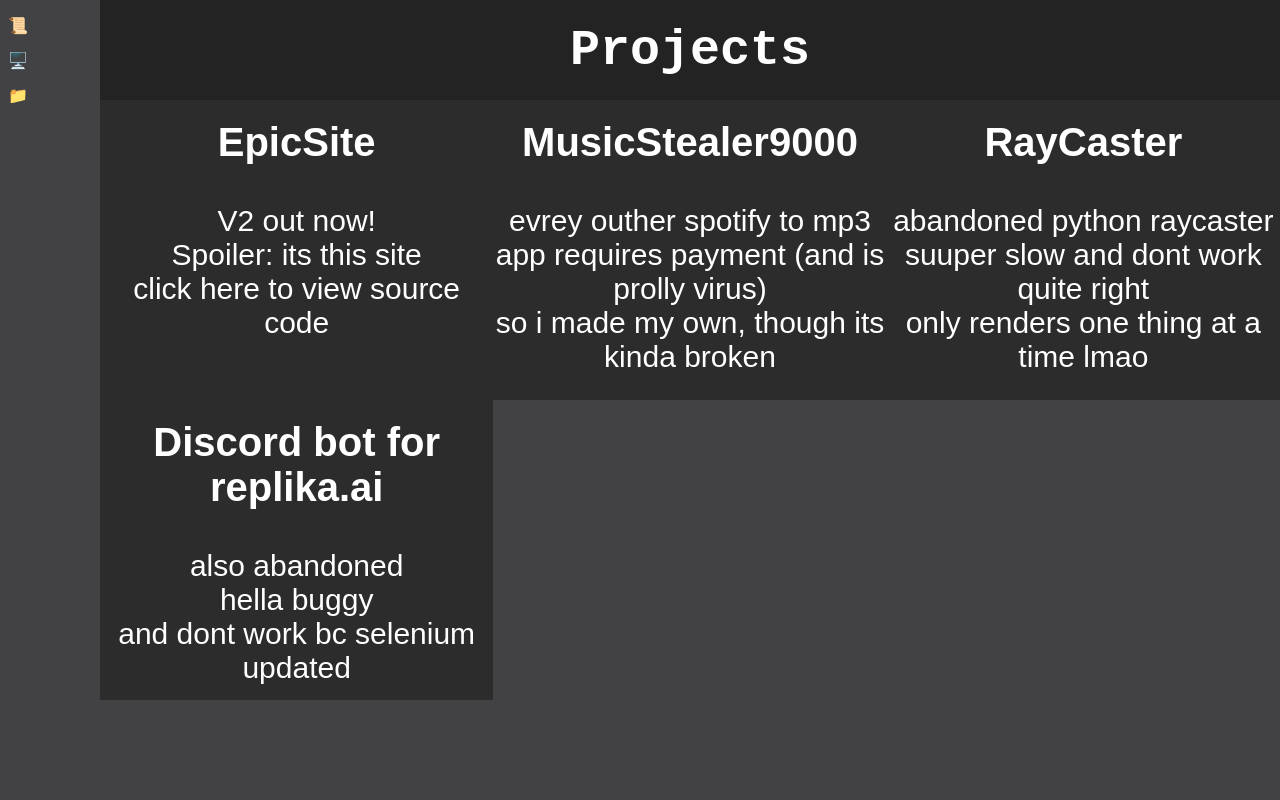
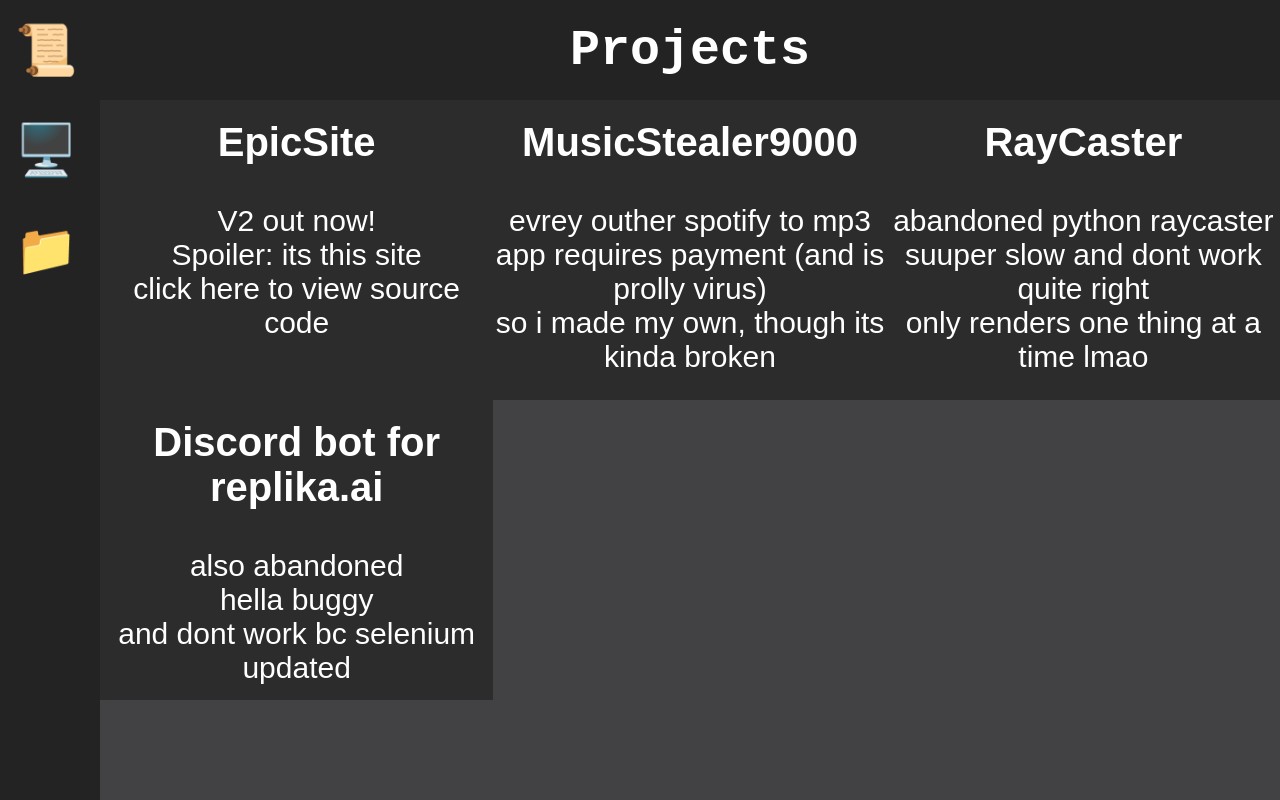
Before and after one commit to LemonsAreLimes/WebSite, a website: page frontend/DESKTOP/Projects.html in a window 1280 px wide. Drawn offline with Linux system fonts and the light colour scheme; a web font is replaced by a local one.

Commit message:
relinked css again

```diff
--- a/frontend/DESKTOP/Projects.html
+++ b/frontend/DESKTOP/Projects.html
@@ -5,7 +5,7 @@
         <link rel="preconnect" href="https://fonts.gstatic.com" crossorigin>
         <link href="https://fonts.googleapis.com/css2?family=Bakbak+One&display=swap" rel="stylesheet">
 
-        <link rel="stylesheet" href="srcMenuBar.css">
+        <link rel="stylesheet" href="src/MenuBar.css">
         <link rel="stylesheet" href="src/content.css">
         <link rel="stylesheet" href="src/pageOpen.css">
         <script src="src/MenuBar.js"></script>
--- a/frontend/DESKTOP/home.html
+++ b/frontend/DESKTOP/home.html
@@ -5,7 +5,7 @@
         <link rel="preconnect" href="https://fonts.gstatic.com" crossorigin>
         <link href="https://fonts.googleapis.com/css2?family=Bakbak+One&display=swap" rel="stylesheet">
 
-        <link rel="stylesheet" href="srcMenuBar.css">
+        <link rel="stylesheet" href="src/MenuBar.css">
         <link rel="stylesheet" href="src/content.css">
         <link rel="stylesheet" href="src/pageOpen.css">
         <script src="src/MenuBar.js"></script>
```
